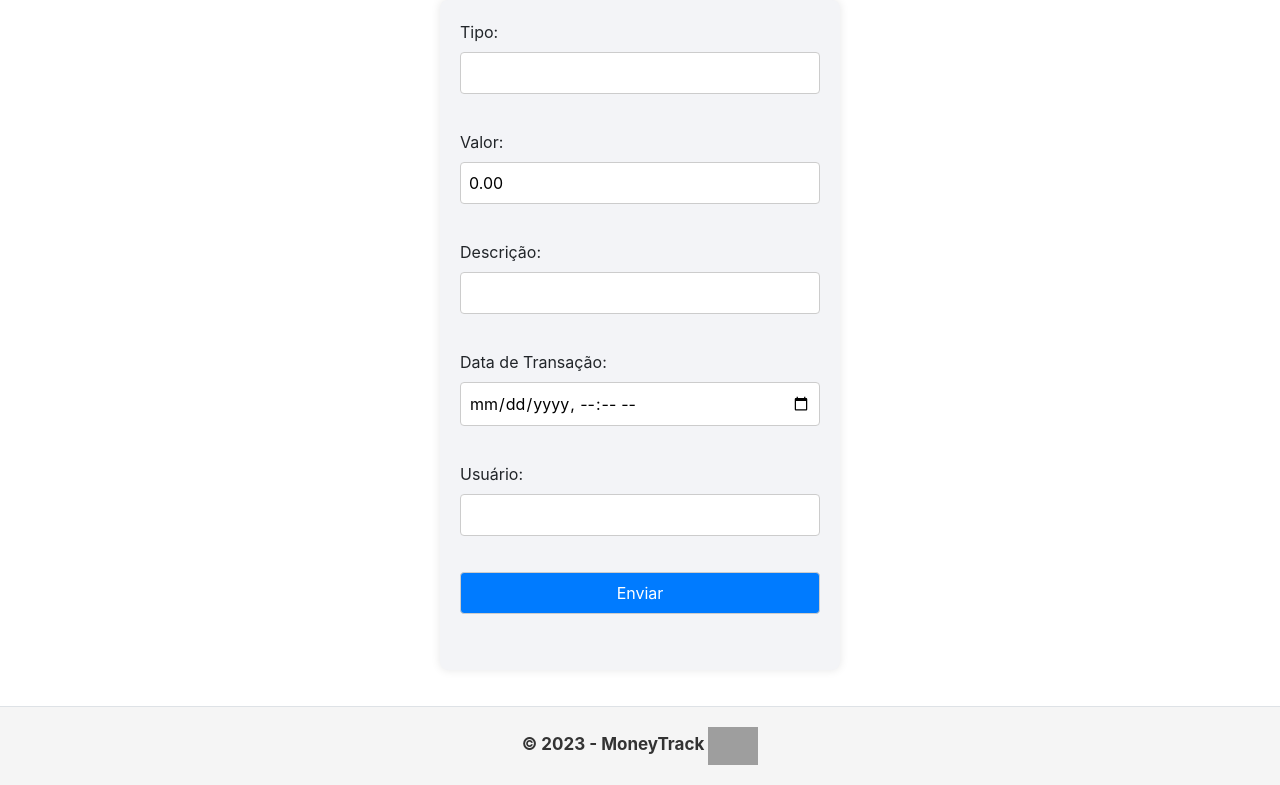
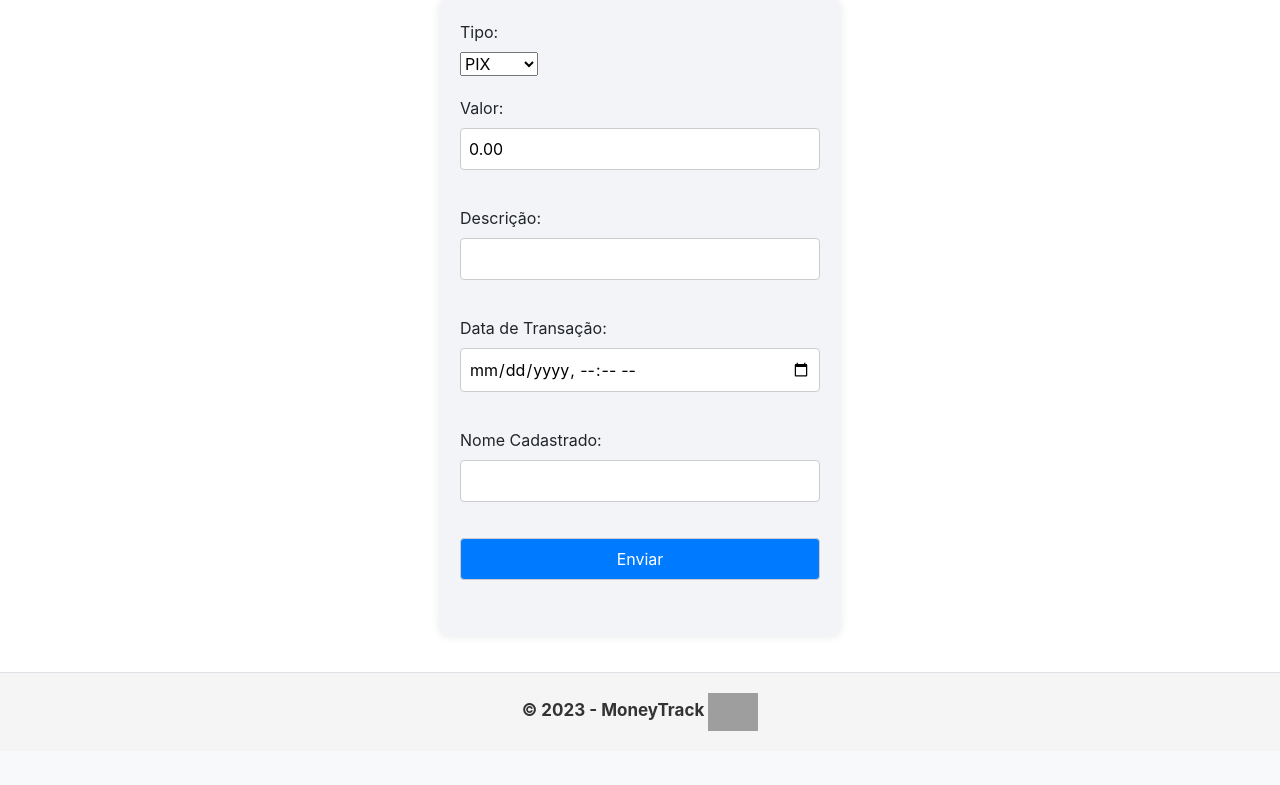
Before and after one commit to wincklerhigher/MoneyTrack, an ASP.NET Core app: page /Cadastro/Financas in a window 1280 px wide. Shown: the part 56-841 px from the top of the page. After the commit the page ends 787 px from the top, so only its background shows below. Run offline with ASP.NET Core 8, Linux system fonts and the light colour scheme; grey boxes are pictures that could not be loaded.

Commit message:
first commit

```diff
--- a/Views/Money/CadastroFinancas.cshtml
+++ b/Views/Money/CadastroFinancas.cshtml
@@ -10,9 +10,12 @@
 <form method="POST" asp-action="CadastroFinancas">
     <p>
         <label asp-for="Financas.Tipo">Tipo:</label>
-        <input asp-for="Financas.Tipo">
+        <select asp-for="Financas.Tipo">
+            <option value="PIX">PIX</option>
+            <option value="Crédito">Crédito</option>
+            <option value="Débito">Débito</option>
+        </select>
     </p>
-
     <p>
         <label asp-for="Financas.Valor">Valor:</label>
         <input asp-for="Financas.Valor">
@@ -26,7 +29,7 @@
         <input asp-for="Financas.DataTransacao">
     </p>
     <p>
-        <label asp-for="Financas.Usuario">Usuário:</label>
+        <label asp-for="Financas.Usuario">Nome Cadastrado:</label>
         <input asp-for="Financas.Usuario">
     </p>
     <p>
```
